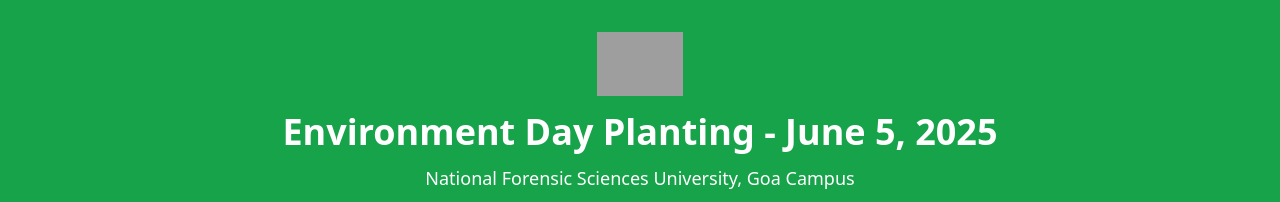
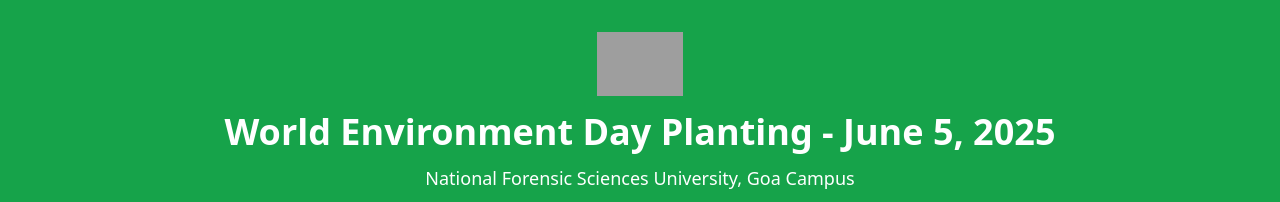
Before and after one commit to RanjitKolkar/RanjitKolkar.github.io, a plain HTML site: page index.html in a window 1280 px wide. Shown: the top 202 px of the page. Drawn offline with nearby package versions, Linux system fonts and the light colour scheme; grey boxes are pictures that could not be loaded.

Commit message:
Update index.html

```diff
--- a/index.html
+++ b/index.html
@@ -3,7 +3,7 @@
 <head>
     <meta charset="UTF-8">
     <meta name="viewport" content="width=device-width, initial-scale=1.0">
-    <title>Environment Day Planting - NFSU Goa Campus</title>
+    <title>World Environment Day, Planting - NFSU Goa Campus</title>
     <script src="https://cdn.tailwindcss.com"></script>
     <style>
         .card { transition: transform 0.3s; }
@@ -27,7 +27,7 @@
 <body class="bg-gray-100 font-sans">
     <header class="bg-green-600 text-white text-center py-8">
         <img src="https://upload.wikimedia.org/wikipedia/en/thumb/8/80/Wikipedia-logo-v2.svg/1200px-Wikipedia-logo-v2.svg.png" alt="Wikipedia Logo" class="h-16 mx-auto mb-4">
-        <h1 class="text-4xl font-bold">Environment Day Planting - June 5, 2025</h1>
+        <h1 class="text-4xl font-bold">World Environment Day Planting - June 5, 2025</h1>
         <p class="mt-3 text-lg"> National Forensic Sciences University, Goa Campus</p>
 
     </header>
```
